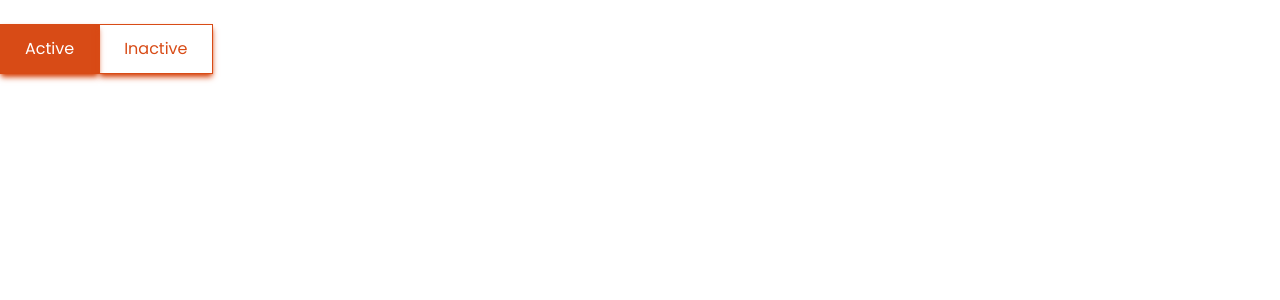
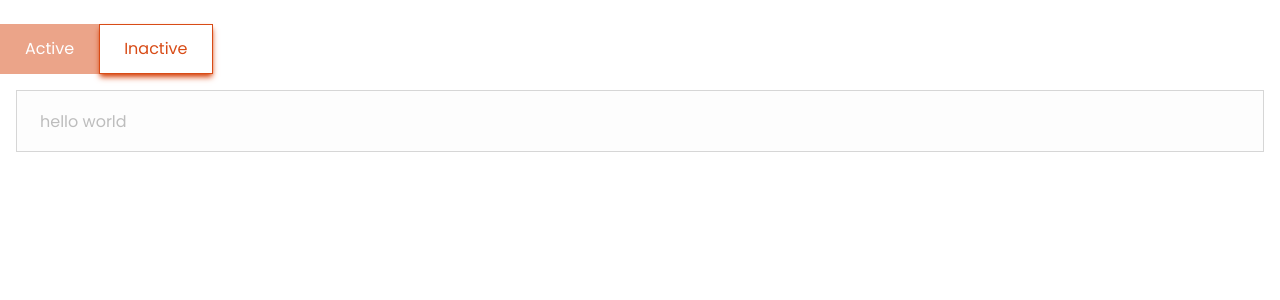
Before and after one commit to cxvxcxv/AceIt, a Next.js app in the folder client/: page /auth in a window 1280 px wide. Shown: the top 300 px of the page. Built offline with nearby package versions, Linux system fonts and the light colour scheme.

Commit message:
added: ui styling(button, field)

```diff
--- a/client/src/app/auth/Auth.tsx
+++ b/client/src/app/auth/Auth.tsx
@@ -4,6 +4,7 @@ import { SubmitHandler, useForm } from 'react-hook-form';
 
 import { ButtonActive } from '@/components/ui/button/ButtonActive';
 import { ButtonInactive } from '@/components/ui/button/ButtonInactive';
+import { Field } from '@/components/ui/field/Field';
 
 import { TAuthInput } from '@/types/auth.types';
 
@@ -20,8 +21,9 @@ export const Auth = () => {
     <section>
       <form onSubmit={handleSubmit(onSubmit)}></form>
       <br></br>
-      <ButtonActive>Active</ButtonActive>
+      <ButtonActive disabled>Active</ButtonActive>
       <ButtonInactive>Inactive</ButtonInactive>
+      <Field id="email" className="m-4" label="hello world" disabled />
     </section>
   );
 };
--- a/client/src/components/ui/button/ButtonActive.tsx
+++ b/client/src/components/ui/button/ButtonActive.tsx
@@ -12,11 +12,17 @@ export const ButtonActive = ({
   return (
     <button
       className={clsx(
-        `bg-primary text-bg-white shadow-primary border-primary hover:bg-bg-white hover:text-primary border px-6 py-3 shadow-md transition-colors ${className}`,
+        'border border-primary bg-primary px-6 py-3 text-bg-white',
+        className,
         {
-          '': disabled,
+          'shadow-md shadow-primary transition-colors hover:bg-bg-white hover:text-primary':
+            !disabled,
+        },
+        {
+          'cursor-not-allowed opacity-50': disabled,
         },
       )}
+      disabled={disabled}
       {...rest}
     >
       {children}
--- a/client/src/components/ui/button/ButtonInactive.tsx
+++ b/client/src/components/ui/button/ButtonInactive.tsx
@@ -12,9 +12,14 @@ export const ButtonInactive = ({
   return (
     <button
       className={clsx(
-        `border-primary shadow-primary text-primary hover:bg-primary hover:text-bg-white border px-6 py-3 shadow-md transition-colors ${className}`,
+        'border border-primary px-6 py-3 text-primary transition-colors',
+        className,
         {
-          '': disabled,
+          'shadow-md shadow-primary hover:bg-primary hover:text-bg-white':
+            !disabled,
+        },
+        {
+          'cursor-not-allowed opacity-50': disabled,
         },
       )}
       {...rest}
--- a/client/src/components/ui/field/Field.tsx
+++ b/client/src/components/ui/field/Field.tsx
@@ -1,9 +1,11 @@
+'use client';
+
 import clsx from 'clsx';
 import { InputHTMLAttributes, forwardRef } from 'react';
 
 type TInputFieldProps = {
   id: string;
-  label?: string;
+  label: string;
   className?: string;
   inputClassname?: string;
 } & InputHTMLAttributes<HTMLInputElement>;
@@ -17,24 +19,36 @@ export const Field = forwardRef<HTMLInputElement, TInputFieldProps>(
       className,
       inputClassname,
       type,
-      placeholder,
       disabled,
       ...rest
     },
     ref,
   ) => {
     return (
-      <div className={className}>
-        <label htmlFor={id} className="block"></label>
+      <div className={clsx('relative', className)}>
         <input
           ref={ref}
           id={id}
           type={type}
           disabled={disabled}
-          autoComplete={autoComplete}
-          className={clsx(`${inputClassname}`, { '': disabled })} //*continue
+          placeholder=" "
+          autoComplete={autoComplete || 'off'}
+          className={clsx(
+            'border-gray-300 peer w-full border border-opacity-30 px-5 pb-3 pt-6 text-primary outline-none focus:border-l-4 focus:border-l-primary',
+            inputClassname,
+            { 'cursor-not-allowed opacity-50': disabled },
+          )}
           {...rest}
         />
+        <label
+          htmlFor={id}
+          className={clsx(
+            'text-gray-500 absolute left-6 top-2 text-sm transition-all peer-placeholder-shown:top-5 peer-placeholder-shown:text-base peer-focus:top-2 peer-focus:text-sm',
+            { 'opacity-50': disabled },
+          )}
+        >
+          {label}
+        </label>
       </div>
     );
   },
--- a/client/src/constants/color.constants.ts
+++ b/client/src/constants/color.constants.ts
@@ -1,8 +1,15 @@
 export const COLORS = {
   primary: '#D84B16',
   secondary: '#333333',
-  transparent: 'transparent',
+  black: '#000000',
+  gray: {
+    '300': '#0000004D',
+    '500': '#00000080',
+    '600': '#00000099',
+    '700': '#000000B3',
+  },
   bg: {
     white: '#FFFFFF',
   },
+  transparent: 'transparent',
 };
--- a/client/src/middleware.ts
+++ b/client/src/middleware.ts
@@ -7,10 +7,11 @@ export async function middleware(request: NextRequest) {
   const { url, cookies } = request;
   const refreshToken = cookies.get(ECookiesKeys.REFRESH_TOKEN)?.value;
   const isAuthPage = url.includes(PAGES.AUTH);
+  const isHomePage = url.includes(PAGES.HOME);
 
   if (isAuthPage && refreshToken)
     return NextResponse.redirect(new URL('/', url));
-  if (isAuthPage) return NextResponse.next();
+  if (isAuthPage || isHomePage) return NextResponse.next();
   if (!refreshToken) return NextResponse.redirect(new URL(PAGES.AUTH, url));
 
   return NextResponse.next();
```
